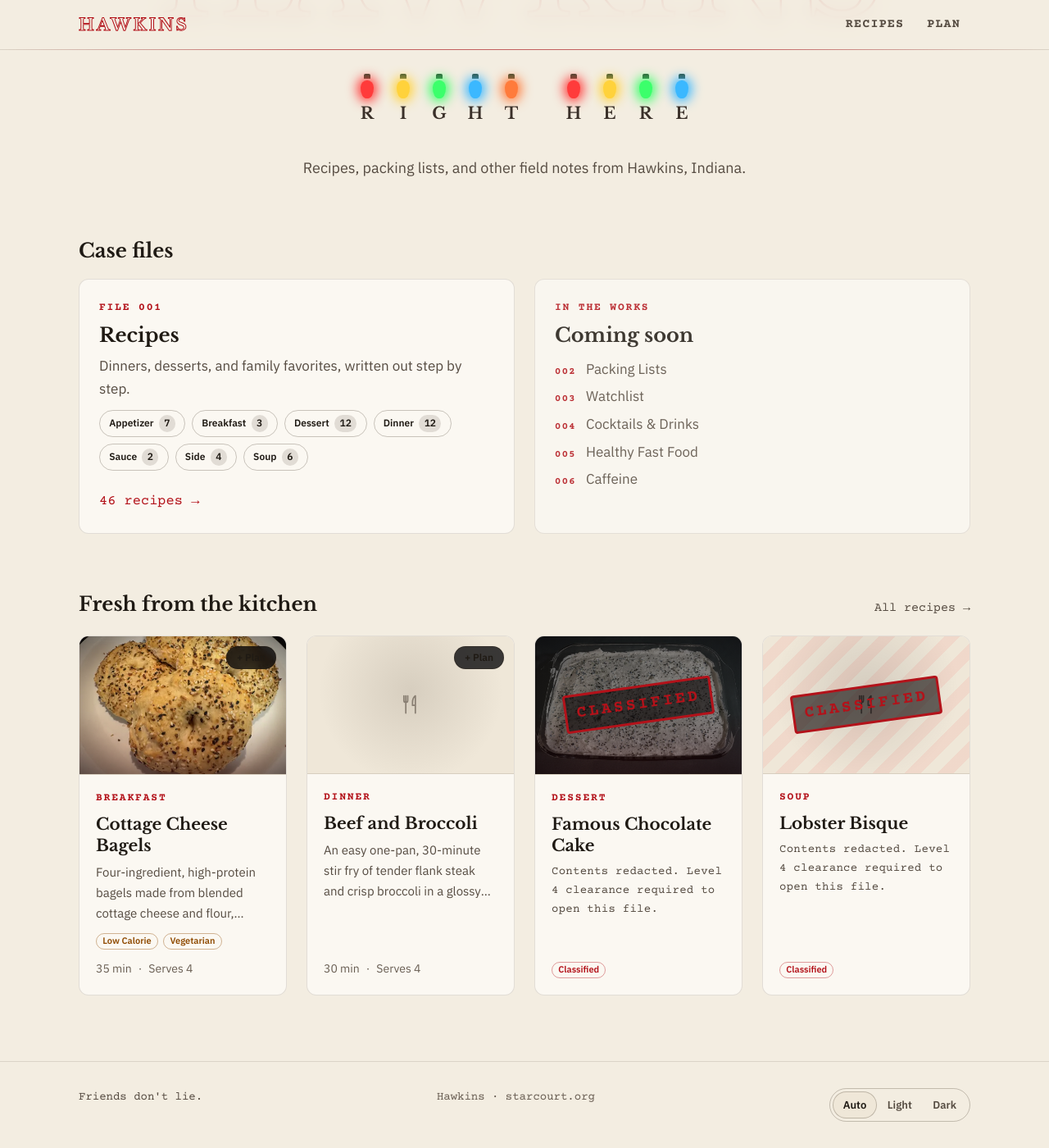
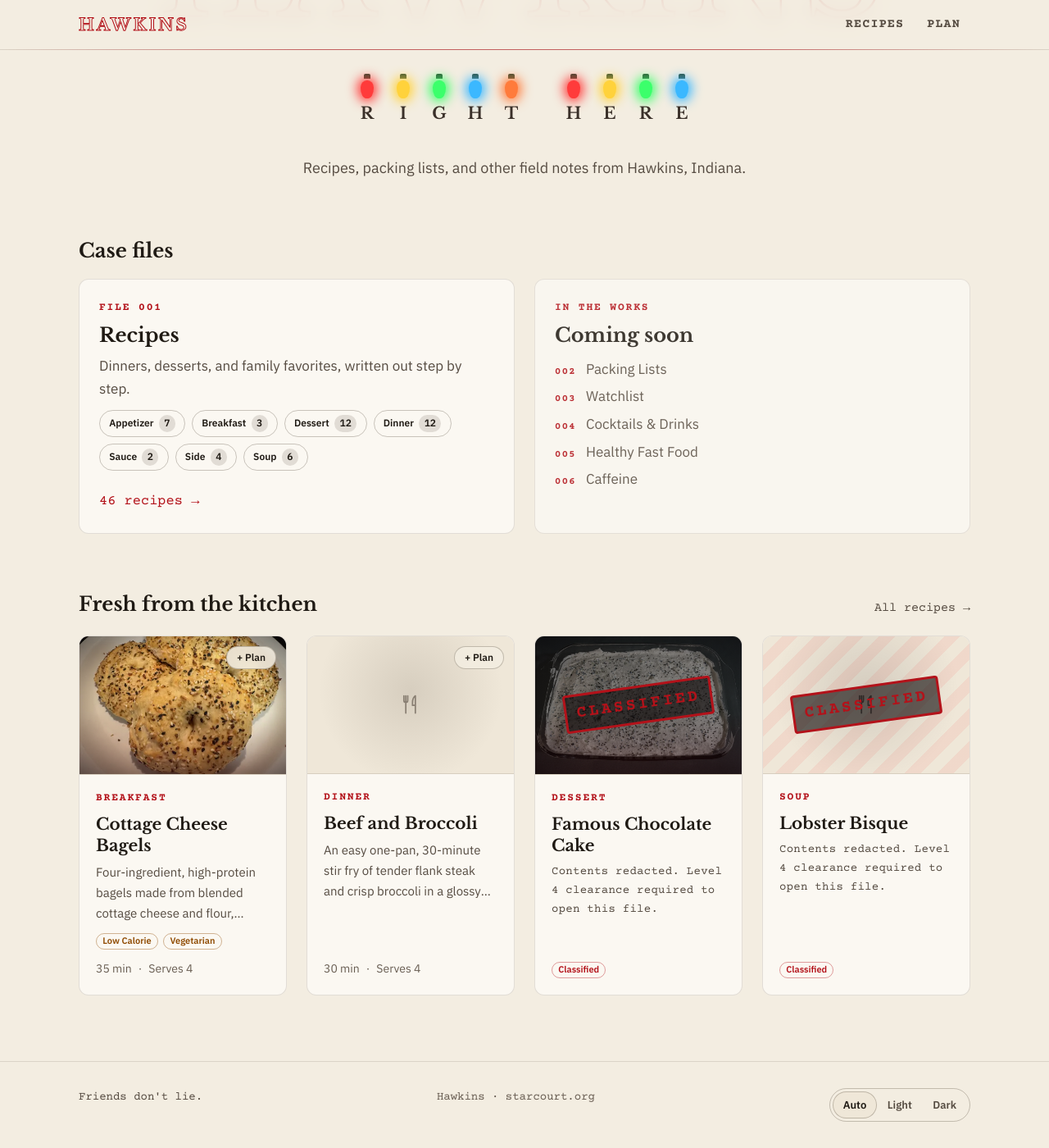
Before and after one commit to elavertu9/hawkins, a Jekyll site: the page built from index.html, in a window 1280 px wide and 1400 px high, scrolled down 291 px. Shown: the whole window at 82% size. Built offline with Jekyll 4.4.1, drawn with Linux system fonts in a browser that asks for light colours.

Commit message:
Light mode: + Plan and the favorite heart on cards follow the theme
Co-Authored-By: Claude Opus 5.5 <noreply@anthropic.com>

```diff
--- a/assets/css/main.css
+++ b/assets/css/main.css
@@ -819,7 +819,7 @@ a.tag:hover { border-color: var(--amber); }
   width: 1.6rem;
   height: 1.6rem;
   color: var(--red-bright);
-  background: rgba(6, 6, 8, 0.7);
+  background: var(--glass); /* dark or cream, with the theme */
   border-radius: 50%;
 }
 .card__fave .fave-icon { fill: currentColor; }
@@ -2109,7 +2109,7 @@ body:has(> .timers:not([hidden])) { padding-bottom: 8rem; }
   font-size: 0.75rem;
   font-weight: 600;
   color: var(--text);
-  background: rgba(6, 6, 8, 0.78);
+  background: var(--glass); /* dark or cream, with the theme */
   border: 1px solid var(--line-strong);
   border-radius: 999px;
   cursor: pointer;
```
